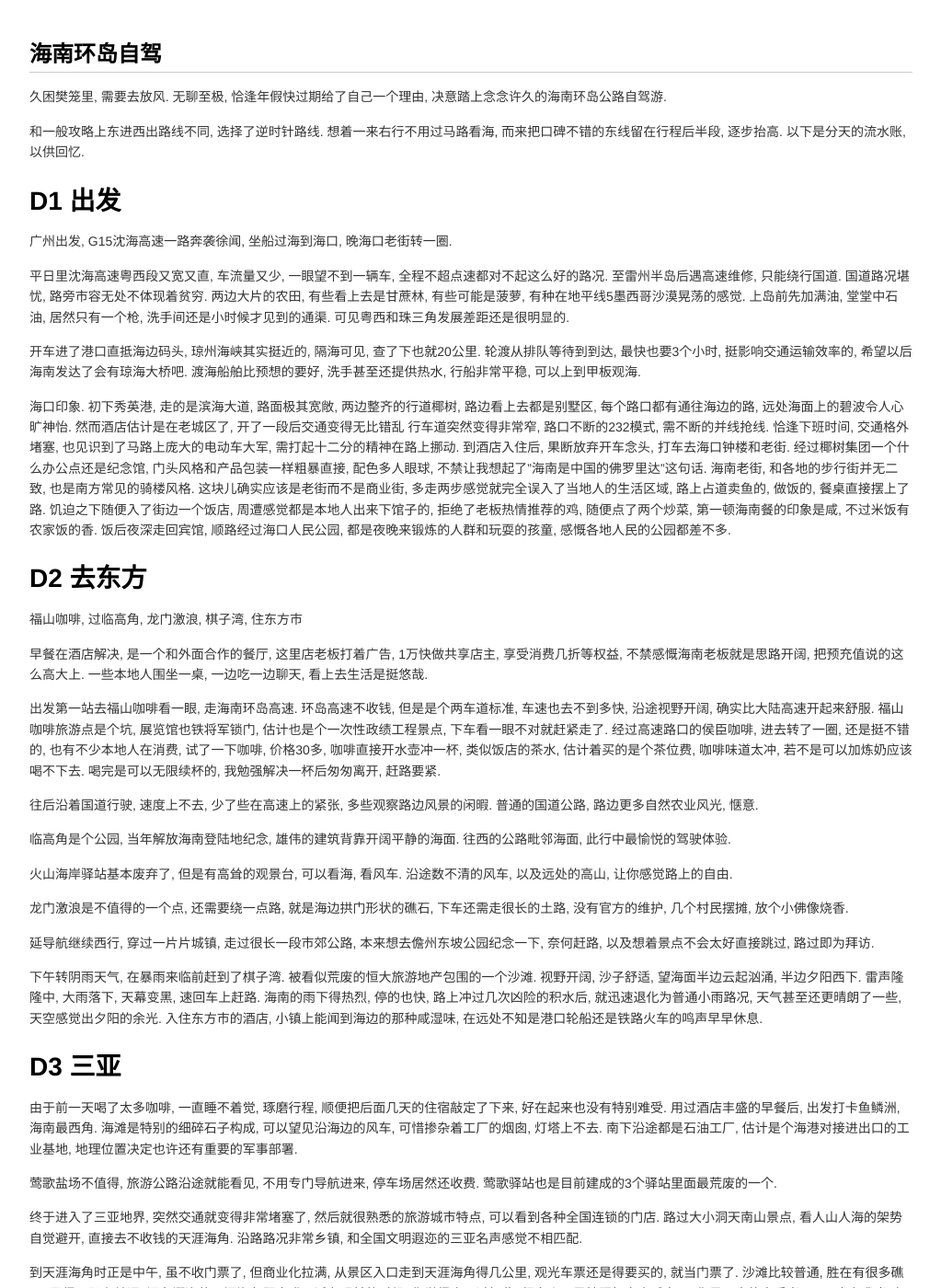
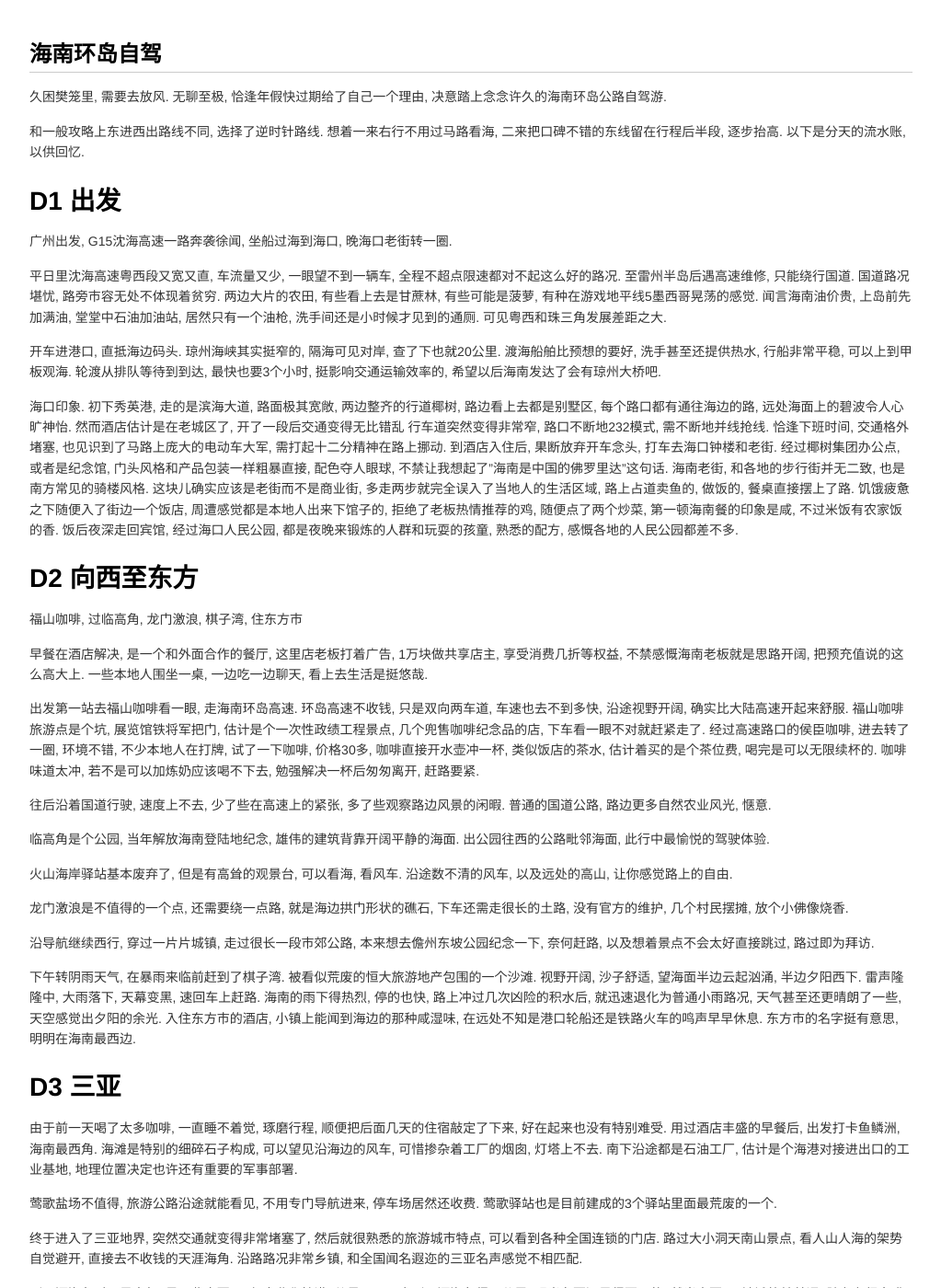
Before and after one commit to csyangchen/csyangchen.github.io, a Jekyll site: the page built from _posts/2025/2025-10-01-hainan.md, in a window 1280 px wide and 1400 px high. Shown: the whole window at 92% size, without its empty margins (128-1151 px from the left). Built offline with Jekyll 4.4.1, drawn with Linux system fonts in a browser that asks for light colours; some of the changed text lies outside the part shown.

Commit message:
Update 2025-10-01-hainan.md

```diff
--- a/_posts/2025/2025-10-01-hainan.md
+++ b/_posts/2025/2025-10-01-hainan.md
@@ -4,54 +4,56 @@
 
 久困樊笼里, 需要去放风. 无聊至极, 恰逢年假快过期给了自己一个理由, 决意踏上念念许久的海南环岛公路自驾游.
 
-和一般攻略上东进西出路线不同, 选择了逆时针路线. 想着一来右行不用过马路看海, 而来把口碑不错的东线留在行程后半段, 逐步抬高.
+和一般攻略上东进西出路线不同, 选择了逆时针路线. 想着一来右行不用过马路看海, 二来把口碑不错的东线留在行程后半段, 逐步抬高.
 以下是分天的流水账, 以供回忆.
 
 # D1 出发
 
 广州出发, G15沈海高速一路奔袭徐闻, 坐船过海到海口, 晚海口老街转一圈.
 
-平日里沈海高速粤西段又宽又直, 车流量又少, 一眼望不到一辆车, 全程不超点速都对不起这么好的路况.
+平日里沈海高速粤西段又宽又直, 车流量又少, 一眼望不到一辆车, 全程不超点限速都对不起这么好的路况.
 至雷州半岛后遇高速维修, 只能绕行国道.
-国道路况堪忧, 路旁市容无处不体现着贫穷. 两边大片的农田, 有些看上去是甘蔗林, 有些可能是菠萝, 有种在地平线5墨西哥沙漠晃荡的感觉.
-上岛前先加满油, 堂堂中石油, 居然只有一个枪, 洗手间还是小时候才见到的通渠.
-可见粤西和珠三角发展差距还是很明显的.
+国道路况堪忧, 路旁市容无处不体现着贫穷. 两边大片的农田, 有些看上去是甘蔗林, 有些可能是菠萝, 有种在游戏地平线5墨西哥晃荡的感觉.
+闻言海南油价贵, 上岛前先加满油, 堂堂中石油加油站, 居然只有一个油枪, 洗手间还是小时候才见到的通厕.
+可见粤西和珠三角发展差距之大.
 
-开车进了港口直抵海边码头, 琼州海峡其实挺近的, 隔海可见, 查了下也就20公里.
-轮渡从排队等待到到达, 最快也要3个小时, 挺影响交通运输效率的, 希望以后海南发达了会有琼海大桥吧.
+开车进港口, 直抵海边码头. 琼州海峡其实挺窄的, 隔海可见对岸, 查了下也就20公里.
 渡海船舶比预想的要好, 洗手甚至还提供热水, 行船非常平稳, 可以上到甲板观海.
+轮渡从排队等待到到达, 最快也要3个小时, 挺影响交通运输效率的, 希望以后海南发达了会有琼州大桥吧.
 
-海口印象. 初下秀英港, 走的是滨海大道, 路面极其宽敞, 两边整齐的行道椰树, 路边看上去都是别墅区, 每个路口都有通往海边的路, 远处海面上的碧波令人心旷神怡. 然而酒店估计是在老城区了, 开了一段后交通变得无比错乱 行车道突然变得非常窄, 路口不断的232模式, 需不断的并线抢线. 恰逢下班时间, 交通格外堵塞, 也见识到了马路上庞大的电动车大军, 需打起十二分的精神在路上挪动.
+海口印象. 初下秀英港, 走的是滨海大道, 路面极其宽敞, 两边整齐的行道椰树, 路边看上去都是别墅区, 每个路口都有通往海边的路, 远处海面上的碧波令人心旷神怡. 然而酒店估计是在老城区了, 开了一段后交通变得无比错乱 行车道突然变得非常窄, 路口不断地232模式, 需不断地并线抢线. 恰逢下班时间, 交通格外堵塞, 也见识到了马路上庞大的电动车大军, 需打起十二分精神在路上挪动.
 到酒店入住后, 果断放弃开车念头, 打车去海口钟楼和老街.
-经过椰树集团一个什么办公点还是纪念馆, 门头风格和产品包装一样粗暴直接, 配色多人眼球, 不禁让我想起了"海南是中国的佛罗里达"这句话.
+经过椰树集团办公点, 或者是纪念馆, 门头风格和产品包装一样粗暴直接, 配色夺人眼球, 不禁让我想起了"海南是中国的佛罗里达"这句话.
 海南老街, 和各地的步行街并无二致, 也是南方常见的骑楼风格.
-这块儿确实应该是老街而不是商业街, 多走两步感觉就完全误入了当地人的生活区域, 路上占道卖鱼的, 做饭的, 餐桌直接摆上了路.
-饥迫之下随便入了街边一个饭店, 周遭感觉都是本地人出来下馆子的, 拒绝了老板热情推荐的鸡, 随便点了两个炒菜, 第一顿海南餐的印象是咸, 不过米饭有农家饭的香. 饭后夜深走回宾馆, 顺路经过海口人民公园, 都是夜晚来锻炼的人群和玩耍的孩童, 感慨各地人民的公园都差不多.
+这块儿确实应该是老街而不是商业街, 多走两步就完全误入了当地人的生活区域, 路上占道卖鱼的, 做饭的, 餐桌直接摆上了路.
+饥饿疲惫之下随便入了街边一个饭店, 周遭感觉都是本地人出来下馆子的, 拒绝了老板热情推荐的鸡, 随便点了两个炒菜, 第一顿海南餐的印象是咸, 不过米饭有农家饭的香.
+饭后夜深走回宾馆, 经过海口人民公园, 都是夜晚来锻炼的人群和玩耍的孩童, 熟悉的配方, 感慨各地的人民公园都差不多.
 
-# D2 去东方
+# D2 向西至东方
 
 福山咖啡, 过临高角, 龙门激浪, 棋子湾, 住东方市
 
-早餐在酒店解决, 是一个和外面合作的餐厅, 这里店老板打着广告, 1万快做共享店主, 享受消费几折等权益, 不禁感慨海南老板就是思路开阔, 把预充值说的这么高大上. 一些本地人围坐一桌, 一边吃一边聊天, 看上去生活是挺悠哉.
+早餐在酒店解决, 是一个和外面合作的餐厅, 这里店老板打着广告, 1万块做共享店主, 享受消费几折等权益, 不禁感慨海南老板就是思路开阔, 把预充值说的这么高大上. 一些本地人围坐一桌, 一边吃一边聊天, 看上去生活是挺悠哉.
 
-出发第一站去福山咖啡看一眼, 走海南环岛高速. 环岛高速不收钱, 但是是个两车道标准, 车速也去不到多快, 沿途视野开阔, 确实比大陆高速开起来舒服.
-福山咖啡旅游点是个坑, 展览馆也铁将军锁门, 估计也是个一次性政绩工程景点, 下车看一眼不对就赶紧走了.
-经过高速路口的侯臣咖啡, 进去转了一圈, 还是挺不错的, 也有不少本地人在消费, 试了一下咖啡, 价格30多, 咖啡直接开水壶冲一杯, 类似饭店的茶水, 估计着买的是个茶位费, 咖啡味道太冲, 若不是可以加炼奶应该喝不下去. 喝完是可以无限续杯的, 我勉强解决一杯后匆匆离开, 赶路要紧.
+出发第一站去福山咖啡看一眼, 走海南环岛高速. 环岛高速不收钱, 只是双向两车道, 车速也去不到多快, 沿途视野开阔, 确实比大陆高速开起来舒服.
+福山咖啡旅游点是个坑, 展览馆铁将军把门, 估计是个一次性政绩工程景点, 几个兜售咖啡纪念品的店, 下车看一眼不对就赶紧走了.
+经过高速路口的侯臣咖啡, 进去转了一圈, 环境不错, 不少本地人在打牌, 试了一下咖啡, 价格30多, 咖啡直接开水壶冲一杯, 类似饭店的茶水, 估计着买的是个茶位费, 喝完是可以无限续杯的.
+咖啡味道太冲, 若不是可以加炼奶应该喝不下去, 勉强解决一杯后匆匆离开, 赶路要紧.
 
-往后沿着国道行驶, 速度上不去, 少了些在高速上的紧张, 多些观察路边风景的闲暇. 普通的国道公路, 路边更多自然农业风光, 惬意.
+往后沿着国道行驶, 速度上不去, 少了些在高速上的紧张, 多了些观察路边风景的闲暇. 普通的国道公路, 路边更多自然农业风光, 惬意.
 
-临高角是个公园, 当年解放海南登陆地纪念, 雄伟的建筑背靠开阔平静的海面. 往西的公路毗邻海面, 此行中最愉悦的驾驶体验.
+临高角是个公园, 当年解放海南登陆地纪念, 雄伟的建筑背靠开阔平静的海面. 出公园往西的公路毗邻海面, 此行中最愉悦的驾驶体验.
 
 火山海岸驿站基本废弃了, 但是有高耸的观景台, 可以看海, 看风车. 沿途数不清的风车, 以及远处的高山, 让你感觉路上的自由.
 
 龙门激浪是不值得的一个点, 还需要绕一点路, 就是海边拱门形状的礁石, 下车还需走很长的土路, 没有官方的维护, 几个村民摆摊, 放个小佛像烧香.
 
-延导航继续西行, 穿过一片片城镇, 走过很长一段市郊公路, 本来想去儋州东坡公园纪念一下, 奈何赶路, 以及想着景点不会太好直接跳过, 路过即为拜访.
+沿导航继续西行, 穿过一片片城镇, 走过很长一段市郊公路, 本来想去儋州东坡公园纪念一下, 奈何赶路, 以及想着景点不会太好直接跳过, 路过即为拜访.
 
 下午转阴雨天气, 在暴雨来临前赶到了棋子湾. 被看似荒废的恒大旅游地产包围的一个沙滩.
 视野开阔, 沙子舒适, 望海面半边云起汹涌, 半边夕阳西下. 雷声隆隆中, 大雨落下, 天幕变黑, 速回车上赶路.
 海南的雨下得热烈, 停的也快, 路上冲过几次凶险的积水后, 就迅速退化为普通小雨路况, 天气甚至还更晴朗了一些, 天空感觉出夕阳的余光.
-入住东方市的酒店, 小镇上能闻到海边的那种咸湿味, 在远处不知是港口轮船还是铁路火车的鸣声早早休息.
+入住东方市的酒店, 小镇上能闻到海边的那种咸湿味, 在远处不知是港口轮船还是铁路火车的鸣声早早休息. 东方市的名字挺有意思, 明明在海南最西边.
 
 # D3 三亚
 
@@ -65,7 +67,7 @@
 
 终于进入了三亚地界, 突然交通就变得非常堵塞了, 然后就很熟悉的旅游城市特点, 可以看到各种全国连锁的门店.
 路过大小洞天南山景点, 看人山人海的架势自觉避开, 直接去不收钱的天涯海角.
-沿路路况非常乡镇, 和全国文明遐迩的三亚名声感觉不相匹配.
+沿路路况非常乡镇, 和全国闻名遐迩的三亚名声感觉不相匹配.
 
 到天涯海角时正是中午, 虽不收门票了, 但商业化拉满, 从景区入口走到天涯海角得几公里, 观光车票还是得要买的, 就当门票了.
 沙滩比较普通, 胜在有很多礁石, 显得不那么单调.
@@ -84,7 +86,7 @@
 回酒店回笼觉之后退房, 顶着烈日去了鹿回头. 同样天涯海角套路, 虽然不收门票, 但是不坐观光车是不太行的. 我走上走下, 感觉半条命都交代了.
 山顶可以望见几个海湾, 天气不错, 海水蔚蓝, 值了.
 
-随后去了太阳湾, 独居一隅, 开发有限, 游客不多, 水清沙白, 偶有礁石点缀. 也可能是正午到阳光充足的原因, 水和沙是此行中感受最好的.
+随后去了太阳湾, 独处一隅, 开发有限, 游客不多, 水清沙白, 偶有礁石点缀. 后山上甚至看到了猴子. 也可能是正午到阳光充足的原因, 水和沙是此行中感受最好的.
 
 去了隔壁的亚龙湾, 非常多的游客, 也非常商业化. 水不逊于太阳湾. 其实这两个湾应该算一个湾, 太阳湾半望亚龙湾, 亚龙湾正对海面.
 太阳下, 浪花上, 身材较好的一对白人男女在水中玩乐, 看得好生羡慕. 此行没带装备也没打算下水, 海里游泳看的舒服实则呛盐水, 沙滩边踩踩水证明我来过就好.
```
Also changed, not shown: other parts of _posts/2025/2025-10-01-hainan.md (+9 -9 lines).
